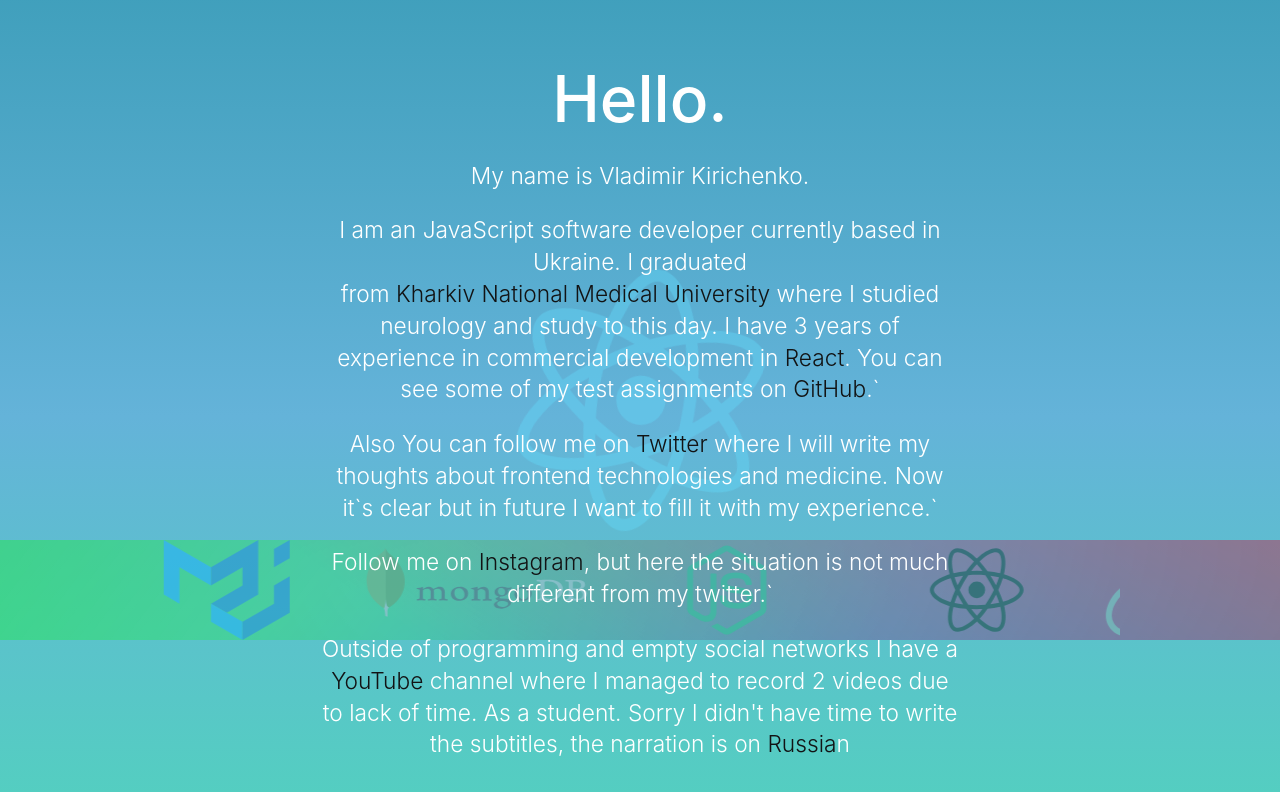
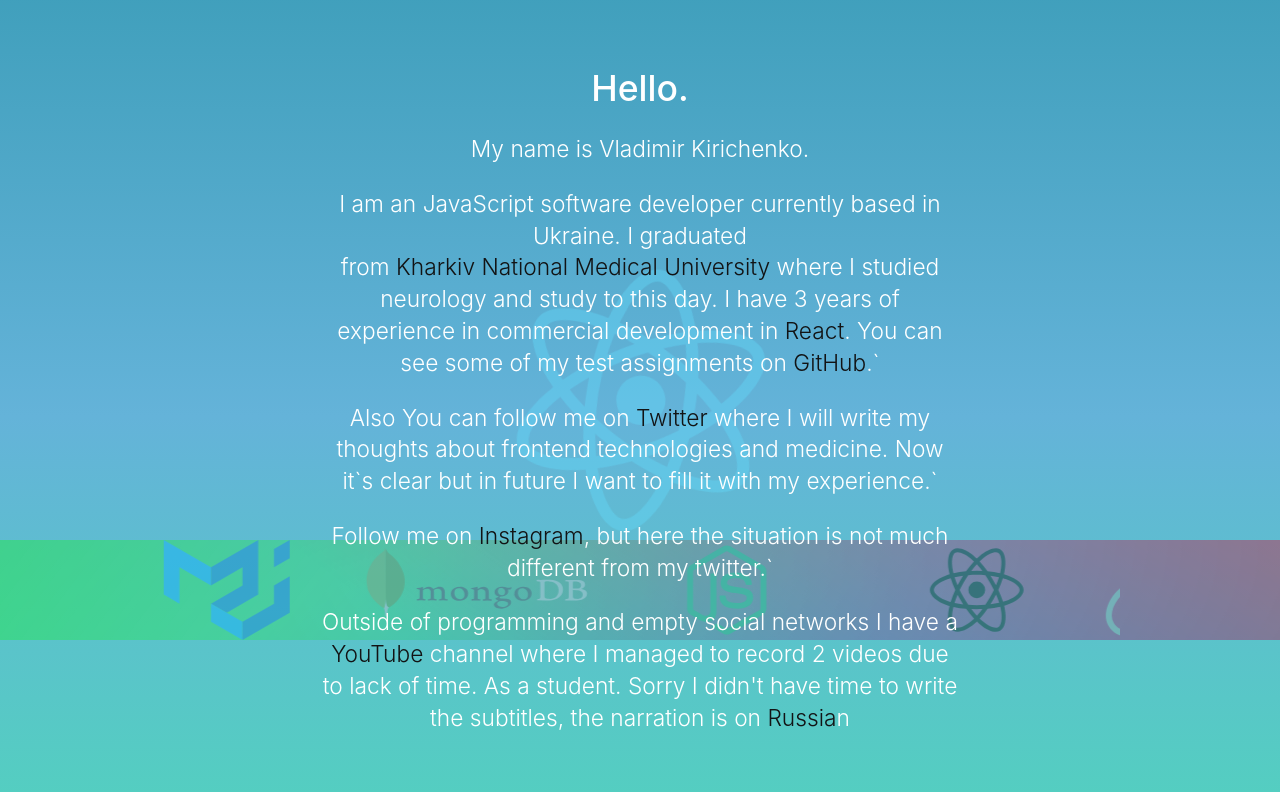
Before and after one commit to vldmrkrchnk/my_cv, a React (Create React App) app: page / in a window 1280 px wide. Shown: the top 792 px of the page. Built offline with nearby package versions, Linux system fonts and the light colour scheme.

Commit message:
'remove style issues'

```diff
--- a/src/Bio.scss
+++ b/src/Bio.scss
@@ -11,7 +11,7 @@
 }
 
 h1 {
-    font-size: 4.5em;
+    font-size: 2.5em;
     font-weight: 500;
     margin-bottom: 0;
 }
```
